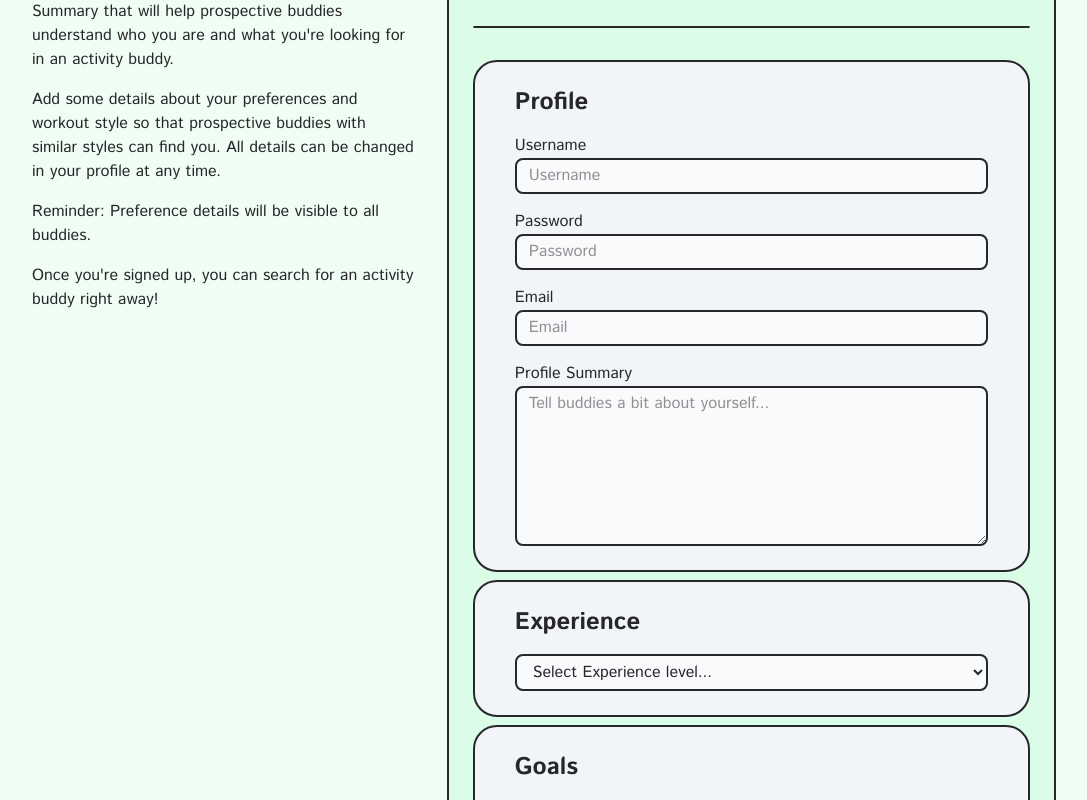
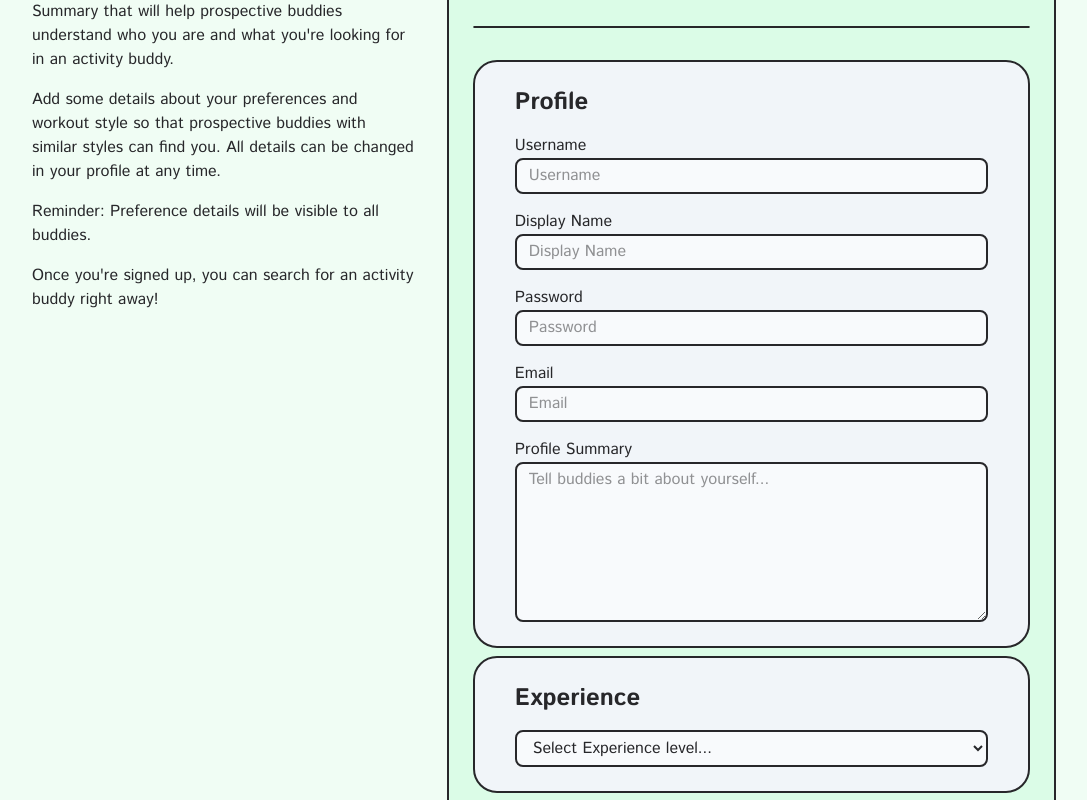
Before and after one commit to evankingca/Activity-Buddy, a Django app: page /register in a window 1280 px wide. Shown: the part 216-1016 px from the top of the page, without its empty margins (96-1183 px from the left). Run offline with Django 5.2, Linux system fonts and the light colour scheme; style sheets or scripts are compiled from the project's sources; some libraries are stand-ins or nearby versions.

Commit message:
Add display name input

```diff
--- a/browsing/templates/browsing/register.html
+++ b/browsing/templates/browsing/register.html
@@ -37,6 +37,10 @@
                     <div class="flex flex-col">
                         <label for="username">Username</label>
                         <input class="input" id="username" type="text" name="username" placeholder="Username" required/>
+                    </div>
+                        <div class="flex flex-col">
+                        <label for="display_name">Display Name</label>
+                        <input class="input" id="display_name" type="text" name="display_name" placeholder="Display Name" required/>
                     </div>
 
                     <div class="flex flex-col">
```
